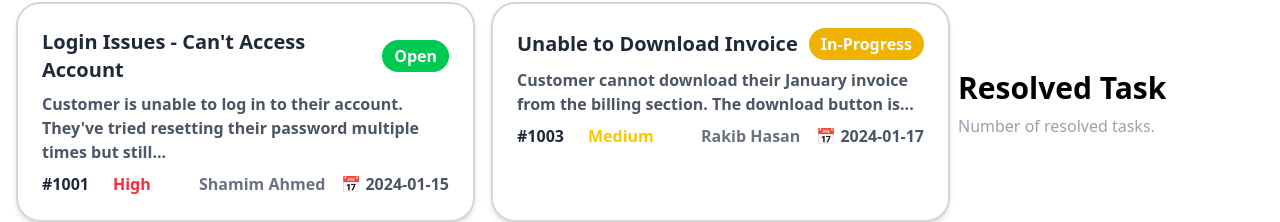
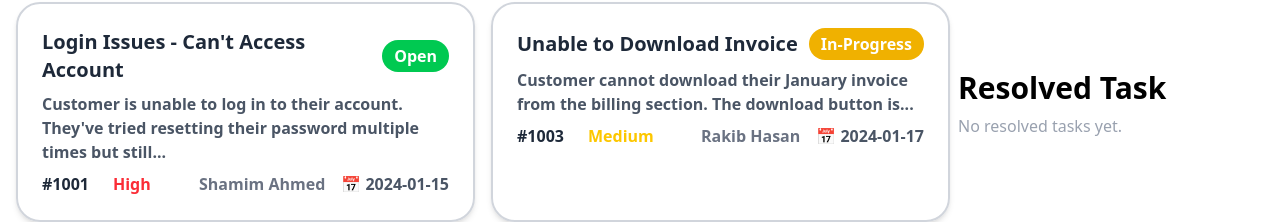
Before and after one commit to ShaheD922/customer-support-zone, a React (Vite) app: page / in a window 1280 px wide. Shown: the part 394-616 px from the top of the page. Built offline with nearby package versions, Linux system fonts and the light colour scheme.

Commit message:
update resolve section to conditional rendaring

```diff
--- a/package.json
+++ b/package.json
@@ -10,12 +10,18 @@
     "preview": "vite preview"
   },
   "dependencies": {
+    "@fortawesome/fontawesome-svg-core": "^7.0.1",
+    "@fortawesome/free-brands-svg-icons": "^7.0.1",
+    "@fortawesome/free-regular-svg-icons": "^7.0.1",
+    "@fortawesome/free-solid-svg-icons": "^7.0.1",
+    "@fortawesome/react-fontawesome": "^3.0.2",
     "@tailwindcss/vite": "^4.1.13",
     "daisyui": "^5.1.23",
     "react": "^19.1.1",
     "react-dom": "^19.1.1",
     "react-icons": "^5.5.0",
     "react-toastify": "^11.0.5",
+    "save": "^2.9.0",
     "tailwindcss": "^4.1.13"
   },
   "devDependencies": {
--- a/src/components/ResolvedSection.jsx
+++ b/src/components/ResolvedSection.jsx
@@ -1,17 +1,35 @@
 import React from 'react';
 import ResolvedCard from './ResolvedCard';
-const ResolvedSection = ({resolvedData}) => {
-    return (
-       <div className="mt-12">
+
+const ResolvedSection = ({ resolvedData }) => {
+  return (
+    <div className="mt-12">
       <p className="text-2xl md:text-3xl font-semibold my-2">Resolved Task</p>
-      <p className='text-gray-400'>Number of resolved tasks.</p>
+      {resolvedData.length === 0 && (
+        <p className="text-gray-400">No resolved tasks yet.</p>
+      )}
       <div className="grid gap-y-3 mt-3 mb-4">
         {resolvedData.map((resolve) => (
           <ResolvedCard key={resolve.id} resolve={resolve} />
         ))}
       </div>
     </div>
-    );
+  );
 };
 
 export default ResolvedSection;
+
+
+
+
+
+
+
+
+
+
+
+
+
+
+// sm
```
Also changed, not shown: 1 other file (tests, documents, lock files or other folders).
